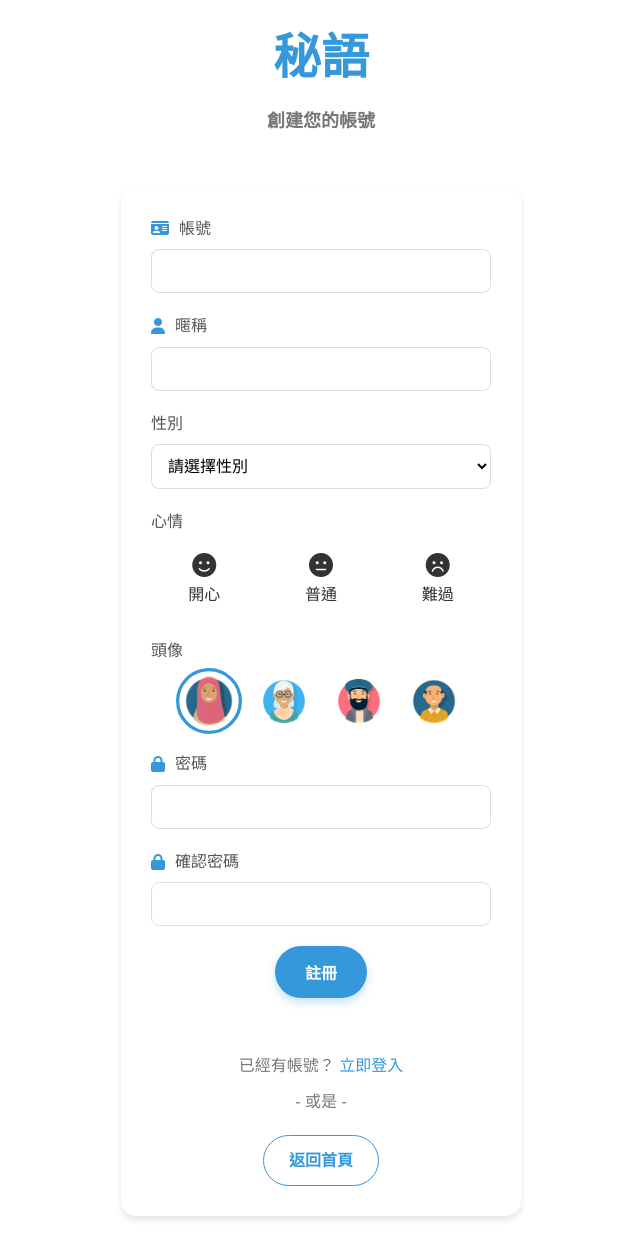
After one commit to Dannyyang0329/Team06, a Django app: template templates/register.html in a window 1280 px wide. The commit adds this page. Shown: the whole page, without its empty margins (319-959 px from the left). Run offline with Django 5.2, Linux system fonts and the light colour scheme; the template is opened without the code that fills it, so the values that code supplies are empty.

Commit message:
Done login. register and logoutgit status Done testing of chatting between anonymous users and login users

```diff
--- a/frontend/urls.py
+++ b/frontend/urls.py
@@ -2,5 +2,5 @@ from django.urls import path
 from . import views
 
 urlpatterns = [
-    path('chat/', views.chat_view, name='chat'),
+    path('chat/', views.chat_view, name='chat'),  # URL pattern for the chat view
 ]
--- a/static/js/main.js
+++ b/static/js/main.js
@@ -341,6 +341,8 @@ document.addEventListener('DOMContentLoaded', function() {
                         if (authLogin) authLogin.style.display = 'none';
                         if (authRegister) authRegister.style.display = 'none';
                     }
+                    const orText = document.getElementById('or-text');
+                    if (orText) orText.style.display = 'none';
                 } else {
                     clearAuthData();
                 }
@@ -363,6 +365,8 @@ document.addEventListener('DOMContentLoaded', function() {
             if (authLogin) authLogin.style.display = 'inline-block';
             if (authRegister) authRegister.style.display = 'inline-block';
         }
+        const orText = document.getElementById('or-text');
+        if (orText) orText.style.display = '';
     }
 
     // 初始檢查登入狀態
--- a/templates/chat.html
+++ b/templates/chat.html
@@ -9,12 +9,6 @@
     <link rel="stylesheet" href="https://cdnjs.cloudflare.com/ajax/libs/font-awesome/6.4.0/css/all.min.css">
 </head>
 <body>
-    <div class="user-status">
-        <span id="username-display"></span>
-        <button id="logout-btn" style="display: none;" onclick="logout()">Logout</button>
-        <button id="login-btn" style="display: none;" onclick="window.location.href='/login/'">Login</button>
-    </div>
-
     <div class="app-container">
         <div class="chat-container">
             <!-- 聊天標頭 -->
--- a/templates/index.html
+++ b/templates/index.html
@@ -29,7 +29,7 @@
             <div class="welcome-buttons">
                 <button id="auth-register" class="btn-secondary">註冊</button>
                 <button id="auth-login" class="btn-secondary">登入</button>
-                <p>- 或是 -</p>
+                <span id="or-text">- 或是 -</span>
                 <button id="set-profile" class="btn-primary">匿名聊天</button>
                 <button id="set-preferences" class="btn-secondary">設定聊天偏好</button>
             </div>
--- /dev/null
+++ b/templates/register.html
@@ -0,0 +1,213 @@
+{% load static %}
+<!DOCTYPE html>
+<html lang="zh-TW" style="height: 100%;">
+<head>
+    <meta charset="UTF-8">
+    <meta name="viewport" content="width=device-width, initial-scale=1.0">
+    <title>註冊 - 秘語</title>
+    <link rel="stylesheet" href="{% static 'css/styles.css' %}">
+    <link rel="stylesheet" href="https://cdnjs.cloudflare.com/ajax/libs/font-awesome/6.4.0/css/all.min.css">
+    <style>
+        body {
+            overflow-y: auto;
+        }
+        .app-container {
+            min-height:100vh;
+        }
+        .scroll-area{
+            max-height:calc(100vh - 150px); /* leave room for logo/footer */
+            overflow-y:auto;
+        }
+    </style>
+</head>
+<body>
+    <div class="app-container">
+        <div class="welcome-screen">
+            <div class="logo">
+                <h1>秘語</h1>
+                <p>創建您的帳號</p>
+            </div>
+            <div class="auth-form">
+                <form id="register-form">
+                    <div class="form-group">
+                        <label for="user_id">
+                            <i class="fas fa-id-card"></i>
+                            帳號
+                        </label>
+                        <input type="text" id="user_id" name="user_id" required>
+                    </div>
+
+                    <div class="form-group">
+                        <label for="nickname">
+                            <i class="fas fa-user"></i>
+                            暱稱
+                        </label>
+                        <input type="text" id="nickname" name="nickname" required>
+                    </div>
+
+                    <div class="form-group">
+                        <label for="gender">性別</label>
+                        <select id="gender" name="gender" required>
+                            <option value="">請選擇性別</option>
+                            <option value="male">男生</option>
+                            <option value="female">女生</option>
+                            <option value="other">其他</option>
+                        </select>
+                    </div>
+
+                    <div class="form-group">
+                        <label>心情</label>
+                        <div class="mood-options">
+                            <div class="mood-option" data-mood="happy">
+                                <i class="fas fa-smile"></i>
+                                <span>開心</span>
+                            </div>
+                            <div class="mood-option" data-mood="neutral">
+                                <i class="fas fa-meh"></i>
+                                <span>普通</span>
+                            </div>
+                            <div class="mood-option" data-mood="sad">
+                                <i class="fas fa-frown"></i>
+                                <span>難過</span>
+                            </div>
+                        </div>
+                        <input type="hidden" id="mood" name="mood" required>
+                    </div>
+
+                    <div class="form-group">
+                        <label>頭像</label>
+                        <div class="avatar-options">
+                            <div class="avatar-option selected" data-avatar="1">
+                                <img src="{% static 'images/avatar1.png' %}" alt="Avatar 1">
+                            </div>
+                            <div class="avatar-option" data-avatar="2">
+                                <img src="{% static 'images/avatar2.png' %}" alt="Avatar 2">
+                            </div>
+                            <div class="avatar-option" data-avatar="3">
+                                <img src="{% static 'images/avatar3.png' %}" alt="Avatar 3">
+                            </div>
+                            <div class="avatar-option" data-avatar="4">
+                                <img src="{% static 'images/avatar4.png' %}" alt="Avatar 4">
+                            </div>
+                        </div>
+                        <input type="hidden" id="avatar" name="avatar" value="1" required>
+                    </div>
+
+                    <div class="form-group">
+                        <label for="password">
+                            <i class="fas fa-lock"></i>
+                            密碼
+                        </label>
+                        <input type="password" id="password" name="password" required>
+                    </div>
+
+                    <div class="form-group">
+                        <label for="password2">
+                            <i class="fas fa-lock"></i>
+                            確認密碼
+                        </label>
+                        <input type="password" id="password2" name="password2" required>
+                    </div>
+
+                    <button type="submit" class="btn-primary">註冊</button>
+                </form>
+
+                <div id="register-message" class="auth-message"></div>
+
+                <div class="auth-links">
+                    <p>已經有帳號？ <a href="/login/">立即登入</a></p>
+                    <p>- 或是 -</p>
+                    <a href="/" class="btn-secondary">返回首頁</a>
+                </div>
+            </div>
+        </div>
+    </div>
+
+    <script>
+        // 處理心情選擇
+        document.querySelectorAll('.mood-option').forEach(option => {
+            option.addEventListener('click', function() {
+                document.querySelectorAll('.mood-option').forEach(opt => opt.classList.remove('selected'));
+                this.classList.add('selected');
+                document.getElementById('mood').value = this.dataset.mood;
+            });
+        });
+
+        // 處理頭像選擇
+        document.querySelectorAll('.avatar-option').forEach(option => {
+            option.addEventListener('click', function() {
+                document.querySelectorAll('.avatar-option').forEach(opt => opt.classList.remove('selected'));
+                this.classList.add('selected');
+                document.getElementById('avatar').value = this.dataset.avatar;
+            });
+        });
+
+        // 表單提交
+        document.getElementById('register-form').addEventListener('submit', async function(event) {
+            event.preventDefault();
+
+            const messageDiv = document.getElementById('register-message');
+
+            // 驗證表單
+            const mood = document.getElementById('mood').value;
+            if (!mood) {
+                messageDiv.textContent = '請選擇心情';
+                messageDiv.className = 'auth-message error';
+                return;
+            }
+
+            const password = document.getElementById('password').value;
+            const password2 = document.getElementById('password2').value;
+            if (password !== password2) {
+                messageDiv.textContent = '兩次密碼輸入不相同';
+                messageDiv.className = 'auth-message error';
+                return;
+            }
+
+            // 準備表單數據
+            const formData = {
+                user_id: document.getElementById('user_id').value,
+                nickname: document.getElementById('nickname').value,
+                password: password,
+                password2: password2,
+                gender: document.getElementById('gender').value,
+                mood: mood,
+                avatar: document.getElementById('avatar').value
+            };
+
+            try {
+                const response = await fetch('/api/auth/register/', {
+                    method: 'POST',
+                    headers: {
+                        'Content-Type': 'application/json',
+                    },
+                    body: JSON.stringify(formData)
+                });
+
+                const data = await response.json();
+
+                if (response.ok) {
+                    messageDiv.textContent = '註冊成功！';
+                    messageDiv.className = 'auth-message success';
+                    const redirectDiv = document.createElement('div');
+                    redirectDiv.innerHTML = `
+                        <p>3秒後自動跳轉到首頁</p>
+                        <button onclick="window.location.href='/'" class="btn-primary" style="margin-top: 10px;">立即返回首頁</button>
+                    `;
+                    messageDiv.appendChild(redirectDiv);
+                    setTimeout(() => {
+                        window.location.href = '/';
+                    }, 3000);
+                } else {
+                    messageDiv.textContent = '註冊失敗: ' + (data.detail || Object.values(data)[0]);
+                    messageDiv.className = 'auth-message error';
+                }
+            } catch (error) {
+                console.error('註冊錯誤:', error);
+                messageDiv.textContent = '註冊時發生錯誤，請稍後再試';
+                messageDiv.className = 'auth-message error';
+            }
+        });
+    </script>
+</body>
+</html>
--- a/webhw/urls.py
+++ b/webhw/urls.py
@@ -34,6 +34,7 @@ urlpatterns = [
     path('api/auth/register/', AuthViewSet.as_view({'post': 'register'}), name='register'),
     path('api/auth/logout/', LogoutView.as_view(), name='auth_logout'),
     path('api/auth/user/', AuthViewSet.as_view({'get': 'user_info'}), name='user_info'),
+    path('api/auth/login/', AuthViewSet.as_view({'post': 'login'}), name='auth_login'),
     path('login/', AuthViewSet.as_view({'get': 'login_page'}), name='login'),
     path('register/', AuthViewSet.as_view({'get': 'register_page'}), name='register'),
     path('', index_view, name='index'),
```
Also changed, not shown: frontend/consumers.py (+21 -1 lines), frontend/serializers.py (+20 -6 lines), frontend/views.py (+31 -2 lines), static/css/styles.css (+14 -10 lines), templates/login.html (added, +109 -0 lines).
